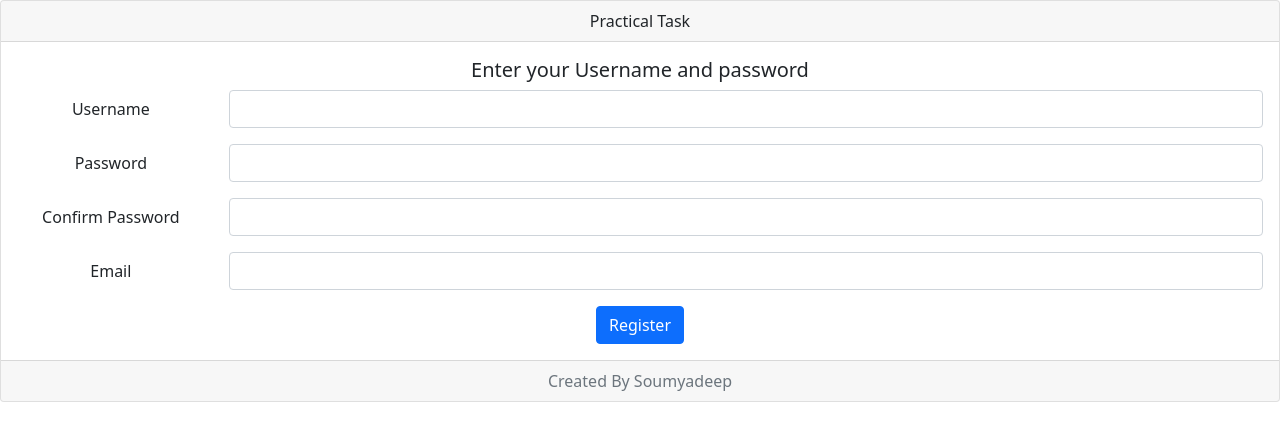
After one commit to soumyadeep28/project_UserCRUD, a Django app: page /register/ in a window 1280 px wide. The commit adds this page. Shown: the top 441 px of the page. Run offline with Django 3.2, Linux system fonts and the light colour scheme.

Commit message:
updated all the login register page and proceed

```diff
--- a/main/urls.py
+++ b/main/urls.py
@@ -2,5 +2,7 @@ from django.urls import path
 from . import views
 urlpatterns = [
     path('' , views.home , name ="home") ,
+    path('loginuser/' , views.signinpage , name='login'),
+    path('register/' , views.register , name='register'),
 
 ]
--- a/main/views.py
+++ b/main/views.py
@@ -8,3 +8,16 @@ def home(request):
 
     }
     return render( request , 'index.html'  )
+
+
+
+
+def signinpage(request):
+
+    return render(request , 'signinpage.html')
+
+
+
+def register(request):
+
+    return render(request , 'register.html')
--- a/templates/index.html
+++ b/templates/index.html
@@ -9,7 +9,7 @@
     <div class="card-body">
       <h5 class="card-title">This is a task assigned for hiring process of Innvonix</h5>
       <p class="card-text">Now Login to view all the image of each User and see the photo galary below</p>
-      <a href="#" class="btn btn-primary">Login</a>
+      <a href="loginuser" class="btn btn-primary">Login</a>
     </div>
     <div class="card-footer text-muted">
       Created By Soumyadeep
--- /dev/null
+++ b/templates/register.html
@@ -0,0 +1,55 @@
+{% extends 'base.html' %}
+
+{% block body %}
+
+<div class="card text-center">
+    <div class="card-header">
+      Practical Task
+    </div>
+    <div class="card-body">
+      <h5 class="card-title">Enter your Username and password</h5>
+
+      <form action="{% url 'login' %}" method="post">
+
+
+        <div class="mb-3 row">
+          <label for="staticEmail" class="col-sm-2 col-form-label">Username</label>
+          <div class="col-sm-10">
+            <input type="text"  class="form-control" name="user"  id="username" >
+          </div>
+        </div>
+        <div class="mb-3 row">
+          <label for="inputPassword" name="pass1" class="col-sm-2 col-form-label">Password</label>
+          <div class="col-sm-10">
+            <input type="password" class="form-control" id="inputPassword">
+          </div>
+        </div>
+        <div class="mb-3 row">
+            <label for="inputPassword" name="pass2" class="col-sm-2 col-form-label">Confirm Password</label>
+            <div class="col-sm-10">
+              <input type="password" class="form-control" id="inputPassword">
+            </div>
+          </div>
+          <div class="mb-3 row">
+            <label for="inputPassword" name="pass" class="col-sm-2 col-form-label">Email</label>
+            <div class="col-sm-10">
+              <input type="password" class="form-control" id="inputPassword">
+            </div>
+          </div>
+        <button type="submit" class="btn btn-primary" > Register </button>
+      </form>
+
+
+
+
+
+
+    </div>
+    <div class="card-footer text-muted">
+      Created By Soumyadeep
+    </div>
+  </div>
+
+
+
+{% endblock %}
```
Also changed, not shown: templates/signinpage.html (added, +43 -0 lines).
